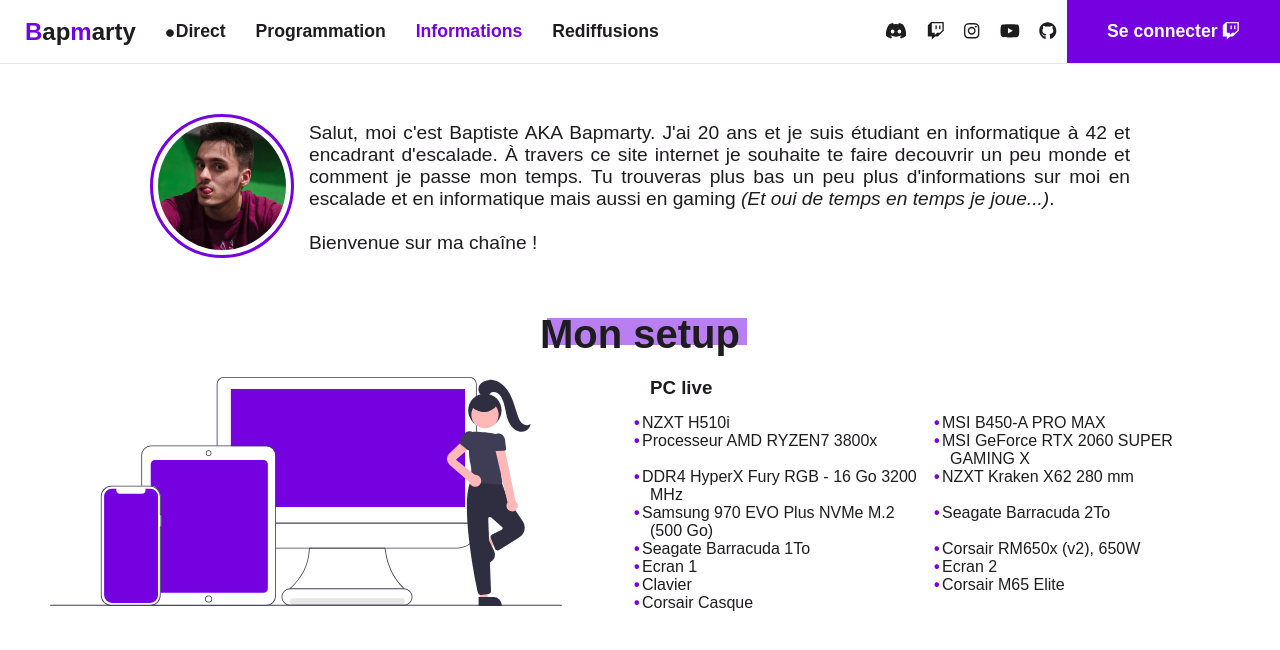
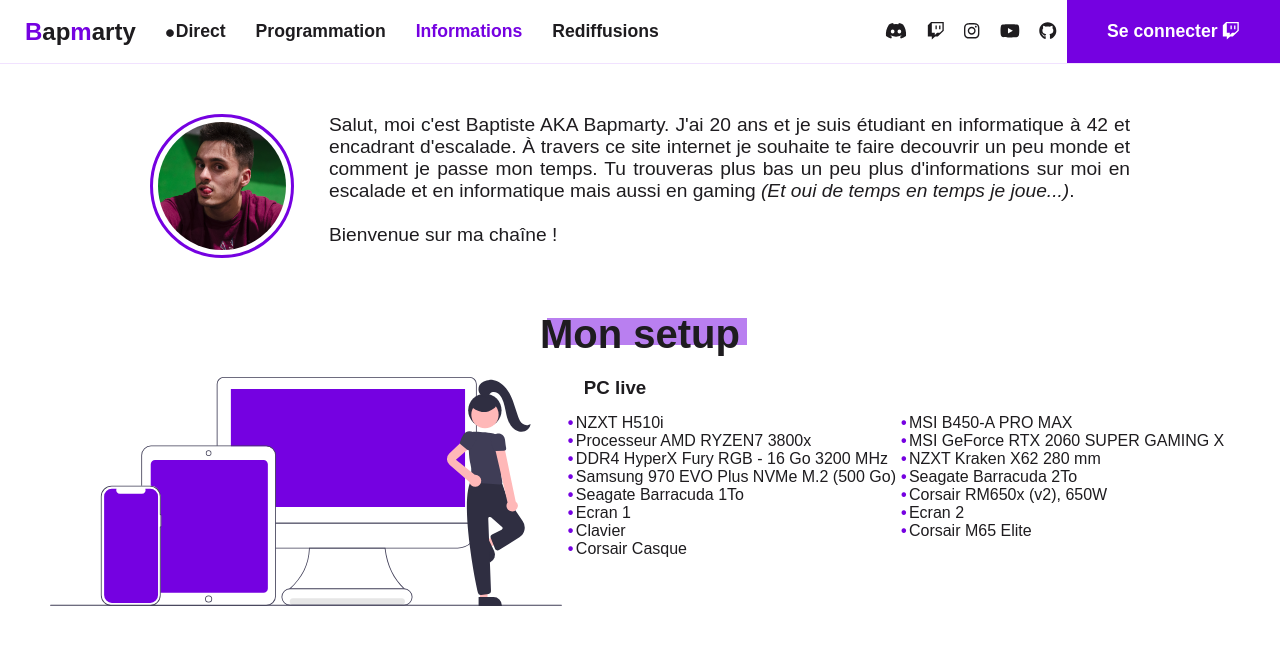
Before and after one commit to bapmarty/webtv, a React (Create React App) app in the folder app/: page /info in a window 1280 px wide. Shown: the top 650 px of the page. Built offline with nearby package versions, Linux system fonts and the light colour scheme; no server answers; a web font is replaced by a local one.

Commit message:
:recycle: Remove flex to use grid css

```diff
--- a/app/src/assets/scss/components/informations.scss
+++ b/app/src/assets/scss/components/informations.scss
@@ -16,11 +16,13 @@
 
 
 .pres-section {
-  display: flex;
-  justify-content: center;
-  align-items: center;
+  display: grid;
+  grid-gap: 20px;
+  grid-template-rows: repeat(3fr, 1fr);
+  grid-auto-rows: minmax(auto, auto);
   margin: 50px 150px;
   .logo {
+    grid-column: 1;
     img {
       width: 128px;
       padding: 5px;
@@ -29,6 +31,7 @@
     }
   }
   .presentation {
+    grid-column: 2;
     position: relative;
     margin-left: 15px;
     .text {
@@ -67,7 +70,7 @@
     margin: 0 50px 50px;
     display: grid;
     grid-gap: 20px;
-    grid-template-columns: repeat(2, 1fr);
+    grid-template-columns: repeat(1fr, 1fr);
     grid-auto-rows: minmax(auto, auto);
     .config-live, .config-dev{
       grid-column: 2;
```
